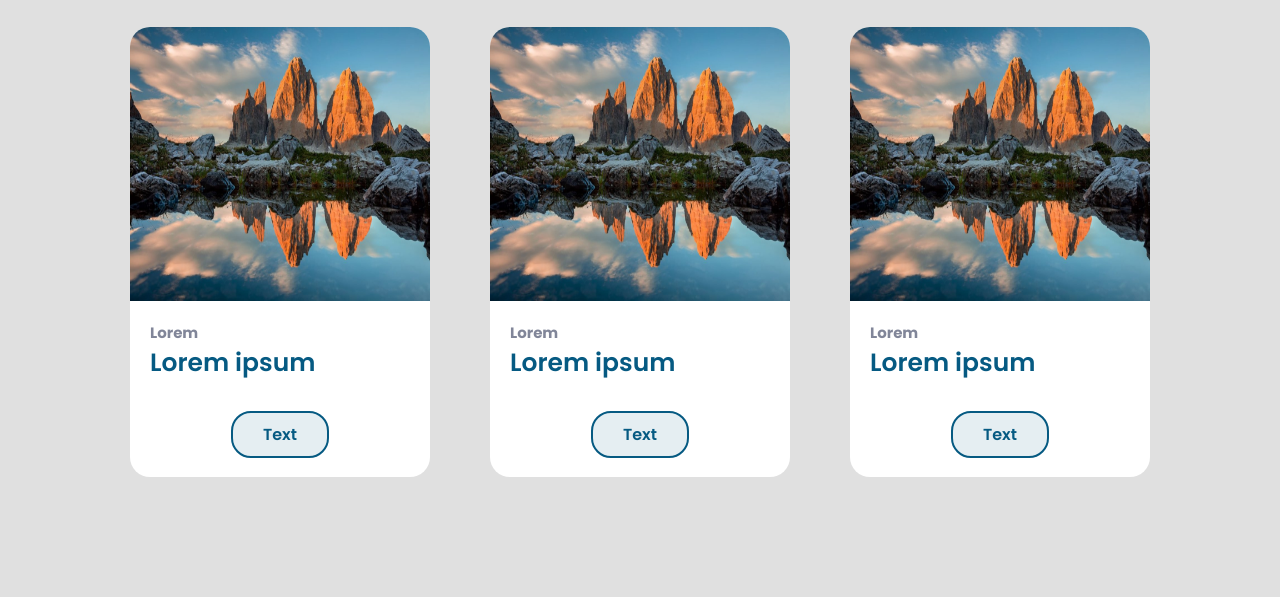
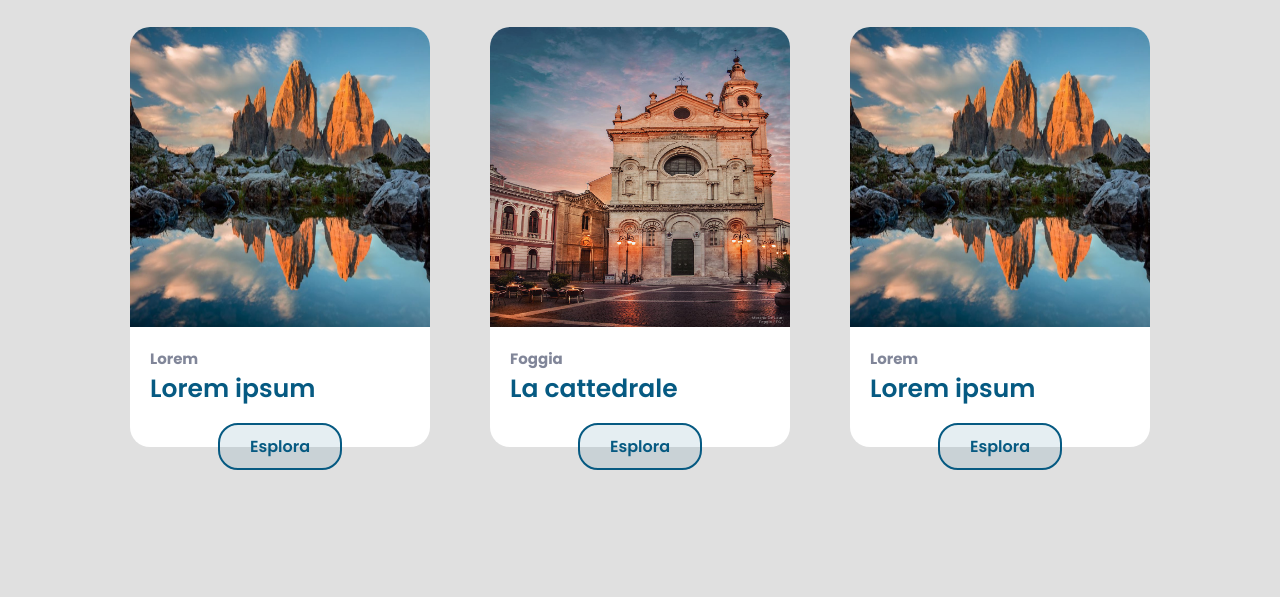
Before and after one commit to TM-studios/DiscoveryFoggia, a plain HTML site: page index.html in a window 1280 px wide. Shown: the part 203-800 px from the top of the page. Drawn offline with nearby package versions, Linux system fonts and the light colour scheme.

Commit message:
Add files via upload

```diff
--- a/css/style.css
+++ b/css/style.css
@@ -150,7 +150,7 @@ section {
     flex-direction: column;
     justify-content: space-between;
     width: 300px;
-    height: 450px;
+    height: 420px;
     border-radius: 20px;
     background: white;
     margin: 30px;
@@ -159,10 +159,11 @@ section {
 
 .cards:hover {
     transform: scale(1.1);
-    box-shadow: 0 0 10px rgb(36, 123, 160);
+    box-shadow: 0 15px 40px rgba(0, 0, 0, 0.2);
 }
 
 .cards img {
+    aspect-ratio: 1/1;
     width: 300px;
     height:300px;
     border-radius: 20px 20px 0 0;
@@ -183,14 +184,14 @@ section {
     color: #065A82;
     font-size: 25px;
     font-weight: 600;
-    margin-bottom: 20px;
+
 }
 
 .btn {
     text-align: center;
     justify-content: center;
     align-items: center;
-    margin-bottom: 30px;
+    margin-top:6px;
     transition: 0.5s;
 }
 
--- a/index.html
+++ b/index.html
@@ -10,10 +10,6 @@
         TM studios:https://github.com/TM-studios
         TheiPhoneDev:https://github.com/TheiPhoneDev
         MantuxDev:https://github.com/MantuxDev
-    -->
-
-    <!--
-        header class name => floatingBar
     -->
 
     <title>DiscoveryFoggia</title>
@@ -45,7 +41,7 @@
         <h1> <span style="color: black;">Benvenuti a </span>Foggia</h1>
         <div class="container">
             <div class="cards ">
-                <img src="img/test.jpg" alt="Portfolio">
+                <img src="img/test.jpg" alt="foto card">
 
                 <div class="dett">
                     <h4>Lorem</h4>
@@ -53,13 +49,27 @@
                 </div>
 
                 <div class="btn">
-                    <a href="">Text</a>
+                    <a href="">Esplora</a>
                 </div>
 
             </div>
 
             <div class="cards">
-                <img src="img/test.jpg" alt="Portfolio">
+                <img src="img/Posti/Foggia_Cattedrale.jpg" alt="foto card">
+
+                <div class="dett">
+                    <h4>Foggia</h4>
+                    <h3>La cattedrale</h3>
+                </div>
+
+                <div class="btn">
+                    <a href="">Esplora</a>
+                </div>
+
+            </div>
+
+            <div class="cards">
+                <img src="img/test.jpg" alt="foto card">
 
                 <div class="dett">
                     <h4>Lorem</h4>
@@ -67,21 +77,7 @@
                 </div>
 
                 <div class="btn">
-                    <a href="">Text</a>
-                </div>
-
-            </div>
-
-            <div class="cards">
-                <img src="img/test.jpg" alt="Portfolio">
-
-                <div class="dett">
-                    <h4>Lorem</h4>
-                    <h3>Lorem ipsum</h3>
-                </div>
-
-                <div class="btn">
-                    <a href="">Text</a>
+                    <a href="">Esplora</a>
                 </div>
 
             </div>
```
Also changed, not shown: img/Posti/Foggia_Cattedrale.jpg (added).
